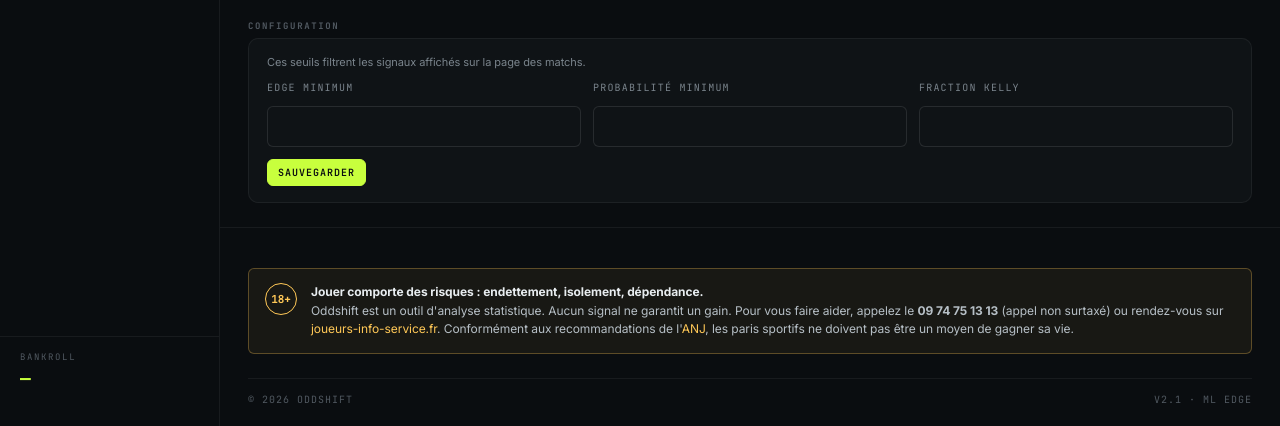
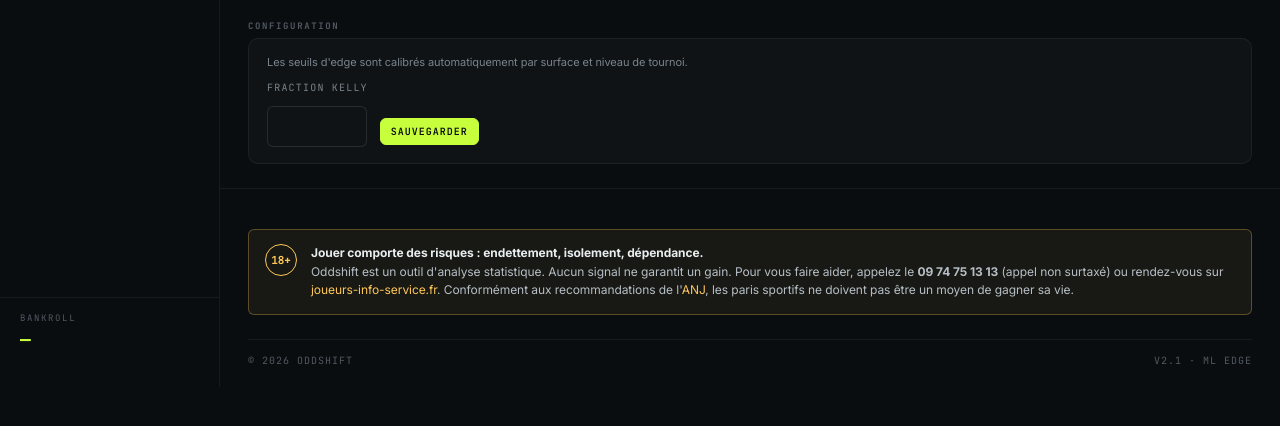
Before and after one commit to SuperBouillou/TennisPredict, a Python web app: template src/webapp/templates/stats.html in a window 1280 px wide. Shown: the part 470-896 px from the top of the page. After the commit the page ends 857 px from the top, so only its background shows below. Run offline with Jinja, Linux system fonts and the light colour scheme; the template is opened without the code that fills it, so the values that code supplies are empty; some libraries are stand-ins or nearby versions; some web fonts are replaced.

Commit message:
refactor: remove dead min_edge and min_prob settings
Both were stored in DB but never read by today.py — badging uses
hardcoded surface/level-calibrated thresholds. Only kelly_fraction
remains configurable as it is actually applied to bet sizing.

Co-Authored-By: Claude Sonnet 4.6 <noreply@anthropic.com>

```diff
--- a/src/webapp/templates/stats.html
+++ b/src/webapp/templates/stats.html
@@ -40,25 +40,17 @@
 
   <div class="tp-section-lbl">Configuration</div>
   <div class="tp-card-basic">
-    <div style="font-size:11px;color:var(--fg-3);margin-bottom:12px">Ces seuils filtrent les signaux affichés sur la page des matchs.</div>
+    <div style="font-size:11px;color:var(--fg-3);margin-bottom:12px">Les seuils d'edge sont calibrés automatiquement par surface et niveau de tournoi.</div>
     <form hx-post="/settings" hx-target="#settings-result" hx-swap="innerHTML">
-      <div style="display:grid;grid-template-columns:repeat(3,1fr);gap:12px;margin-bottom:12px">
-        <div class="tp-form-group">
-          <label class="tp-label">Edge minimum</label>
-          <input class="tp-input" name="min_edge" type="number" step="0.01" min="0" max="0.2" value="{{ settings.min_edge }}">
-        </div>
-        <div class="tp-form-group">
-          <label class="tp-label">Probabilité minimum</label>
-          <input class="tp-input" name="min_prob" type="number" step="0.01" min="0.5" max="0.8" value="{{ settings.min_prob }}">
-        </div>
+      <div style="display:flex;align-items:flex-end;gap:12px;flex-wrap:wrap">
         <div class="tp-form-group">
           <label class="tp-label">Fraction Kelly</label>
-          <input class="tp-input" name="kelly_fraction" type="number" step="0.05" min="0.1" max="0.5" value="{{ settings.kelly_fraction }}">
+          <input class="tp-input" name="kelly_fraction" type="number" step="0.05" min="0.1" max="0.5" value="{{ settings.kelly_fraction }}" style="width:100px">
         </div>
-      </div>
-      <div style="display:flex;align-items:center;gap:12px">
-        <button type="submit" class="tp-btn primary sm">Sauvegarder</button>
-        <span id="settings-result" style="font-family:var(--font-mono);font-size:11px;color:var(--lime)"></span>
+        <div style="display:flex;align-items:center;gap:12px;padding-bottom:2px">
+          <button type="submit" class="tp-btn primary sm">Sauvegarder</button>
+          <span id="settings-result" style="font-family:var(--font-mono);font-size:11px;color:var(--lime)"></span>
+        </div>
       </div>
     </form>
   </div>
```
Also changed, not shown: src/webapp/routers/stats.py (+2 -10 lines).
